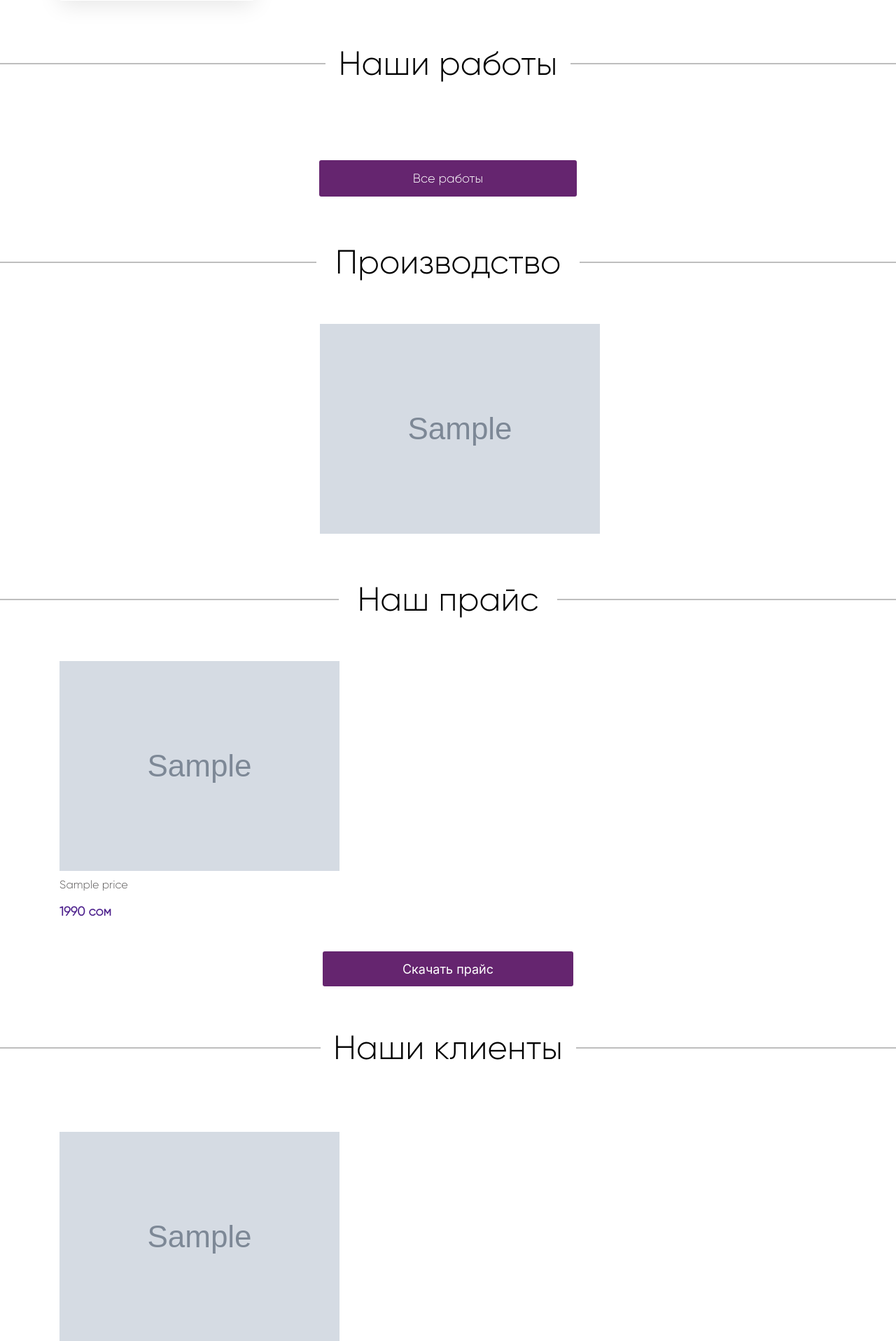
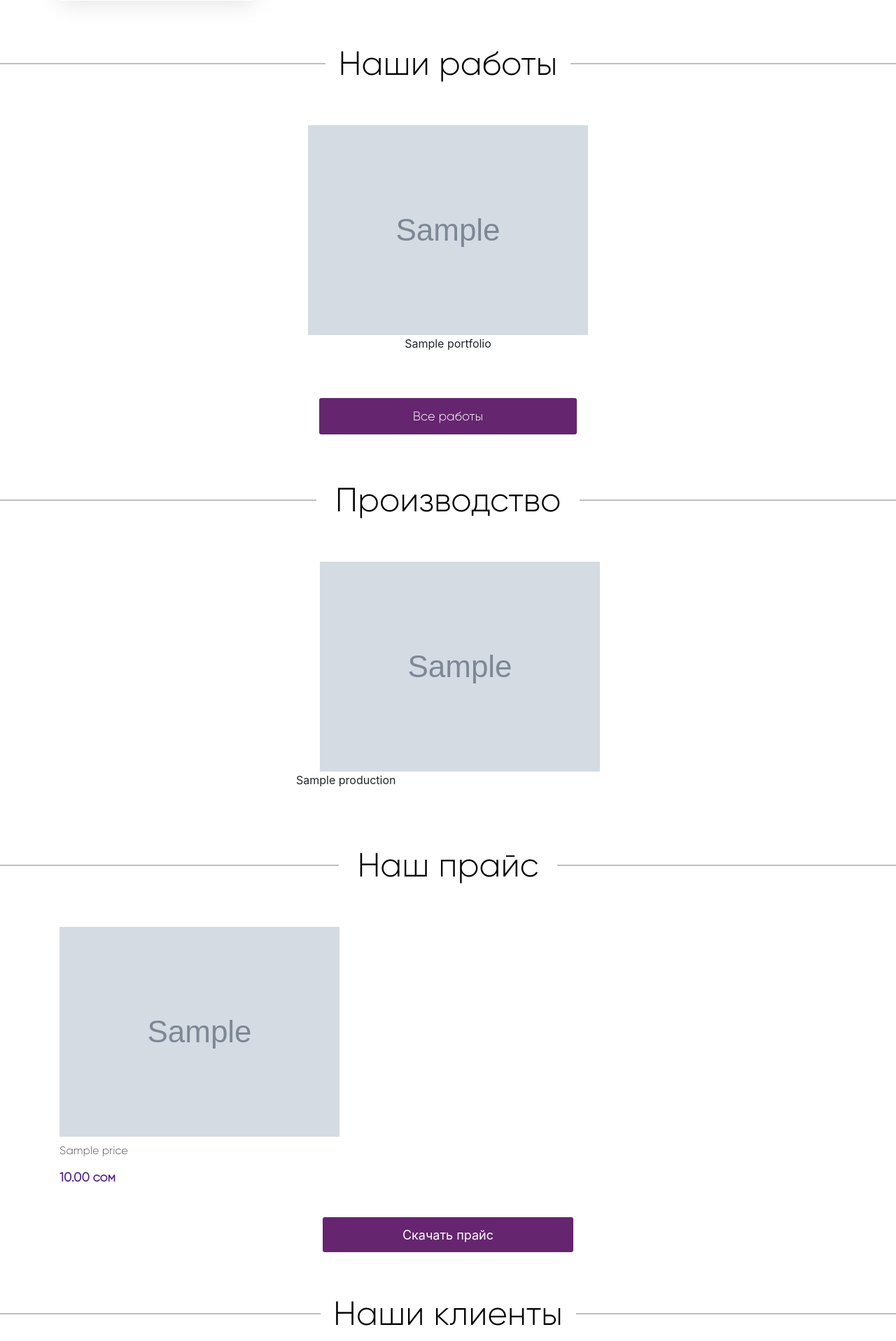
Before and after one commit to taku-yaponchik/armada, a Django app: template services/templates/service.html in a window 1280 px wide. Shown: the part 1509-3426 px from the top of the page at 70% size. Run offline with Django 3.2, Linux system fonts and the light colour scheme; the template is opened without the code that fills it: values that come from a table or form of the project are taken from there, others are empty; tables that the repository leaves empty hold one stand-in row (values such as "Sample post"); grey boxes marked "Sample" are stand-in pictures; some libraries are stand-ins or nearby versions.

Commit message:
Последнее изменение

```diff
--- a/armada/settings.py
+++ b/armada/settings.py
@@ -137,5 +137,3 @@ USE_TZ = True
 
 # Static files (CSS, JavaScript, Images)
 # https://docs.djangoproject.com/en/3.1/howto/static-files/
-
-STATIC_URL = '/static/'
--- a/services/forms.py
+++ b/services/forms.py
@@ -1,11 +1,22 @@
+from django.forms import ModelForm
 from django import forms
 from .models import ContactClient
 
 
 class ContactClientForm(forms.ModelForm):
+
     class Meta:
         model = ContactClient
         fields = [
             'name',
             'phone'
         ]
+
+        widgets = {
+            'name': forms.TextInput(attrs = {'class': "control",
+                                             'id': "name",
+                                             'placeholder': 'Имя'}),
+            'phone': forms.TextInput(attrs={'class': "control",
+                                           'id': "phone",
+                                           'placeholder': '+996 700 123 456'}),
+            }
--- a/services/models.py
+++ b/services/models.py
@@ -5,8 +5,8 @@ from django.db import models
 
 class Services(models.Model):
     '''Модель для наших услуг'''
-    title = models.CharField(max_length=100)
-    image = models.ImageField(upload_to='services/', default='NoPhoto')
+    title = models.CharField(max_length=100, verbose_name='Наши услуги')
+    image = models.ImageField(upload_to='services/', default='NoPhoto', verbose_name='Фото')
 
     class Meta:
         ordering = ('-title',)
@@ -19,8 +19,8 @@ class Services(models.Model):
 
 class Portfolio(models.Model):
     '''Модуль для наших работ'''
-    title = models.CharField(max_length=100)
-    image = models.ImageField(upload_to='portfolio/', default='NoPhoto')
+    title = models.CharField(max_length=100, verbose_name='Наши работы')
+    image = models.ImageField(upload_to='portfolio/', default='NoPhoto', verbose_name='Фото')
 
     class Meta:
         ordering = ('-title',)
@@ -33,8 +33,8 @@ class Portfolio(models.Model):
 
 class Production(models.Model):
     '''Модуль для производство'''
-    title = models.CharField(max_length=150)
-    image = models.ImageField(upload_to='production/', default='NoPhoto')
+    title = models.CharField(max_length=150, verbose_name='Производство')
+    image = models.ImageField(upload_to='production/', default='NoPhoto', verbose_name='Фото')
 
     class Meta:
         ordering = ('-title',)
@@ -47,9 +47,9 @@ class Production(models.Model):
 
 class Price(models.Model):
     '''Модуль для прайса'''
-    title = models.CharField(max_length=150)
-    price = models.DecimalField(max_digits=10, decimal_places=2)
-    image = models.ImageField(upload_to='price/', default='NoPhoto')
+    title = models.CharField(max_length=150, verbose_name='Название')
+    price = models.DecimalField(max_digits=10, decimal_places=2, verbose_name='Прайс')
+    image = models.ImageField(upload_to='price/', default='NoPhoto', verbose_name='Фото')
 
     class Meta:
         ordering = ('-title',)
@@ -62,8 +62,8 @@ class Price(models.Model):
 
 class Customer(models.Model):
     '''Модуль для клиентов'''
-    image = models.ImageField(upload_to='customer/', default='NoPhoto')
-    name = models.CharField(max_length=100)
+    image = models.ImageField(upload_to='customer/', default='NoPhoto', verbose_name='Фото')
+    name = models.CharField(max_length=100, verbose_name='Имя клиента')
 
     class Meta:
         ordering = ('-name',)
--- a/services/templates/service.html
+++ b/services/templates/service.html
@@ -1,6 +1,6 @@
 {% extends 'services.html' %}
 {% block title %}
-
+    Отправка контакты
 {% endblock %}
 {% block content %}
 <h1>Thank you</h1>
--- a/services/templates/services.html
+++ b/services/templates/services.html
@@ -67,7 +67,8 @@
     </div>
     <div class="mobile-content">
         <div class="intro__media-mobile">
-            <video class="intro__video-mobile" src="{% static './video/5минут новый.mp4' %}" autoplay muted loop></video>
+            <img src="{% static '/img/background.png' %}" alt="" class="img-big">
+            <!--            <video class="intro__video-mobile" src="{% static './video/5минут новый.mp4' %}" autoplay muted loop></video>-->
         </div>
         <p>Наружная реклама в <br> <span class="bish">Бишкеке</span> </p>
         <p>Произдводство наружной рекламы
@@ -125,6 +126,7 @@
         {% endfor %}
     </div>
 </section>
+
 <section class="our-work">
     <div class="our-title">
             <span class="otitle-text">
@@ -134,15 +136,16 @@
 </section>
 <section class="container our-work-content">
     <div>
-        {% for p in portfolio %}
+        <div class="gallery0 d-flex justify-content-between flex-wrap text-center">
 
-        <div class="gallery0 text-center">
-            <div class="workg1"><img src="{{ p.image.url }}" alt="">
-                <p>{{ p.title }}</p>
+            {% for po in portfolio %}
+
+            <div class="workg1"><img src="{{po.image.url}}" alt="" >
+                <p>{{po.title}}</p>
             </div>
+            {% endfor %}
+
         </div>
-        {% endfor %}
-
 
     </div>
     <div class="glry-btn text-center">
@@ -160,7 +163,9 @@
 </section>
 <section class="container montreal">
     {% for pr in production %}
-    <div><img src="{{pr.image.url}}" alt=""></div>
+    <div><img src="{{pr.image.url}}" alt="">
+        <p>{{pr.title}}</p>
+    </div>
     {% endfor %}
 </section>
 <section class="container cars">
@@ -181,7 +186,7 @@
         <div class="bprice-1 col-xl-3">
             <img src="{{ pr.image.url }}" alt="1">
             <p class="mt-2">{{pr.title}}</p>
-            <p>1990 сом</p>
+            <p>{{pr.price}} сом</p>
         </div>
         {% endfor %}
 
@@ -195,6 +200,7 @@
 </section>
 <section class=" price-mobile">
     <div class="">
+        {% for pr in price %}
         <div class="pricem1">
             <img src="{% static 'img/price-mobile/pm1.png' %}" alt="1">
             <div class="container">
@@ -202,41 +208,8 @@
                 <p class="sign">1990 сом</p>
             </div>
         </div>
-        <div class="pricem1">
-            <img src="{% static 'img/price-mobile/pm2.png' %}" alt="2">
-            <div class="container">
-                <p class="sum">Фасадная вывеска (подсветка <br> внутреняя, железный короб, флекс)</p>
-                <p class="sign">1990 сом</p>
-            </div>
-        </div>
-        <div class="pricem1">
-            <img src="{% static 'img/price-mobile/pm3.png' %}" alt="3">
-            <div class="container">
-                <p class="sum">Фасадная вывеска (подсветка <br> внутреняя, железный короб, флекс)</p>
-                <p class="sign">1990 сом</p>
-            </div>
-        </div>
-        <div class="pricem1">
-            <img src="{% static 'img/price-mobile/pm3.png' %}" alt="4">
-            <div class="container">
-                <p class="sum">Фасадная вывеска (подсветка <br> внутреняя, железный короб, флекс)</p>
-                <p class="sign">1990 сом</p>
-            </div>
-        </div>
-        <div class="pricem1">
-            <img src="{% static 'img/price-mobile/pm4.png' %}" alt="4">
-            <div class="container">
-                <p class="sum">Фасадная вывеска (подсветка <br> внутреняя, железный короб, флекс)</p>
-                <p class="sign">1990 сом</p>
-            </div>
-        </div>
-        <div class="pricem1">
-            <img src="{% static 'img/price-mobile/pm5.png' %}" alt="4">
-            <div class="container">
-                <p class="sum">Фасадная вывеска (подсветка <br> внутреняя, железный короб, флекс)</p>
-                <p class="sign">1990 сом</p>
-            </div>
-        </div>
+        {% endfor %}
+
     </div>
     <div class="text-center container download-price">
         <button class="btn">
@@ -335,18 +308,29 @@
     <div class="lend">
         <p class=" text-center">Рассчитать</p>
     </div>
-    <p class="manage text-center">и менеджер по работе с клиентами свяжется с вами и проконсультирует</p>
+    {% block content %}
+
+    {% endblock %}
+    <p class="manage text-center">Менеджер по работе с клиентами свяжется с вами и проконсультирует</p>
 </section>
 <section class="container form">
-    <div class="form-dis">
-        <div><input type="text" placeholder="Ваше имя"></div>
-        <div><input type="number" placeholder="Ваш телефон"></div>
-        <div class="form-btn text-center">
-            <button class="btn">
-                Отправить
-            </button>
+    <form action="." method="post" class="form-stacked">
+        {% if form.errors %}
+        <p>{{form.errors}}</p>
+        {%endif%}
+        <div class="form-dis">
+            <div class="control">
+                {{form.name}}
+            </div>
+            <div class="control">
+                {{form.phone}}
+            </div>
+            <div class="form-btn text-center">
+                <p><input type="submit" value="Отправить заказ"></p>
+                {% csrf_token %}
+            </div>
         </div>
-    </div>
+    </form>
 </section>
 <footer class="information container-fluid">
     <div class="container">
--- a/services/urls.py
+++ b/services/urls.py
@@ -2,5 +2,5 @@ from django.urls import path
 from .views import *
 
 urlpatterns = [
-    path('service/', services_list, name='services_list')
+    path('', services_list, name='services_list')
 ]
--- a/static/css/style.css
+++ b/static/css/style.css
@@ -725,8 +725,8 @@ color: #753ED6;
     padding-left: 34px;
 }
 .gallery0{
-    display: none;
-}
+    display: block !important;
+    }
 .cars{
     display: none;
 }
```
Also changed, not shown: services/views.py (+4 -3 lines), services/migrations/0005_auto_20200912_0547.py (added).
